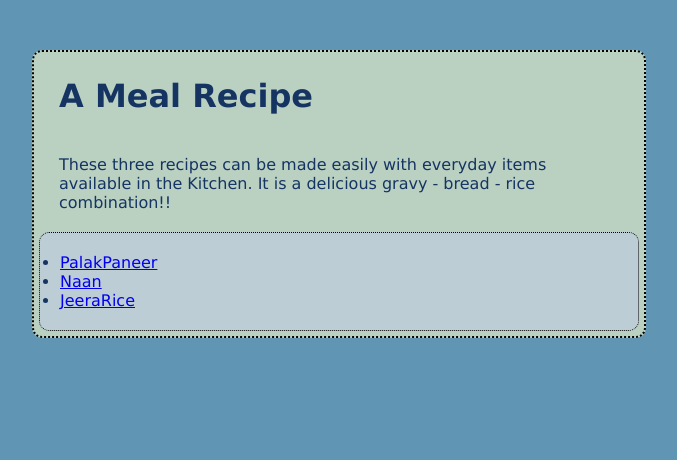
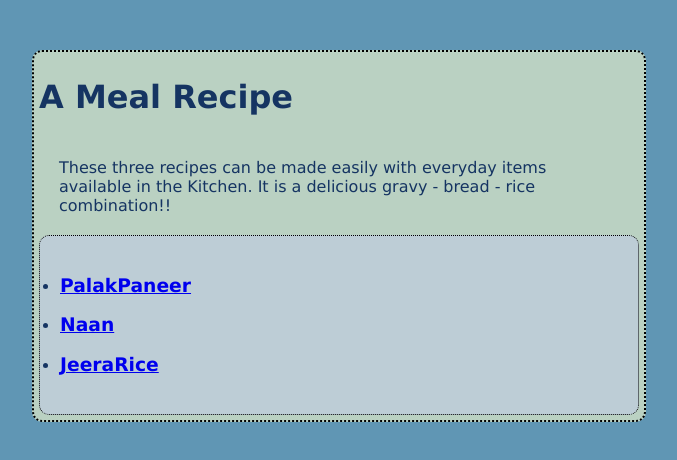
Before and after one commit to neerajmaurya1/odin-recipes, a plain HTML site: page index.html in a window 1280 px wide. Shown: the whole page, without its empty margins (301-978 px from the left). Drawn offline with Linux system fonts and the light colour scheme.

Commit message:
Update index.html
Updating some basic code

```diff
--- a/index.html
+++ b/index.html
@@ -11,13 +11,13 @@
 
 <body>
     <div class="maindiv">
-        <h1 class="hdng">A Meal Recipe</h1>
+        <h1 class="heading">A Meal Recipe</h1>
         <p>These three recipes can be made easily with everyday items available in the Kitchen. It is a delicious gravy
             - bread - rice combination!!</p>
         <ul class="uls">
-            <li class="lis"><a href="recipes/palakpaneer.html">PalakPaneer</a></li>
-            <li class="lis"><a href="recipes/naan.html">Naan</a></li>
-            <li class="lis"><a href="recipes/jeerarice.html">JeeraRice</a></li>
+            <li class="lis"><a href="recipes/palakpaneer.html"><h3 class="subheading">PalakPaneer</h3></a></li>
+            <li class="lis"><a href="recipes/naan.html"><h3 class="subheading">Naan</h3></a></li>
+            <li class="lis"><a href="recipes/jeerarice.html"><h3 class="subheading">JeeraRice</h3></a></li>
         </ul>
     </div>
 </body>
```
